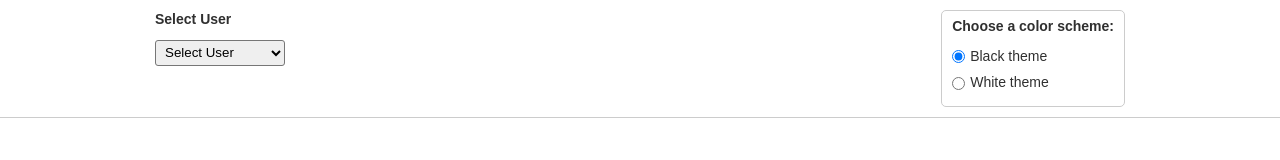
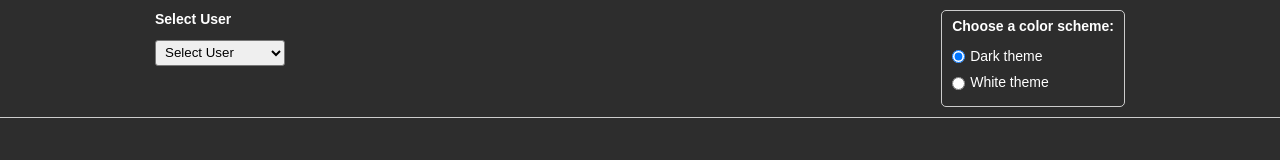
Before and after one commit to Sozh-Max/myenglish, a plain HTML site: page index.html in a window 1280 px wide. Drawn offline with Linux system fonts and the light colour scheme.

```diff
--- a/index.html
+++ b/index.html
@@ -9,7 +9,7 @@
 	<link rel="stylesheet" href="css/style.css">
 	<script src="js/myscript.js"></script>
 </head>
-<body data-theme="black">
+<body data-theme="dark">
 
 	<div class="wrapper" id="wrapper">
 
@@ -23,7 +23,7 @@
 							<div class="theme_line">
 								<label class="theme_label">
 									<input type="radio" class="radio_theme" name="color" data-theme="dark" data-event-change="chooseTheme" checked>
-									<div class="lanel_text">Black theme</div>
+									<div class="lanel_text">Dark theme</div>
 								</label>
 							</div>
 							<div class="theme_line">
```
